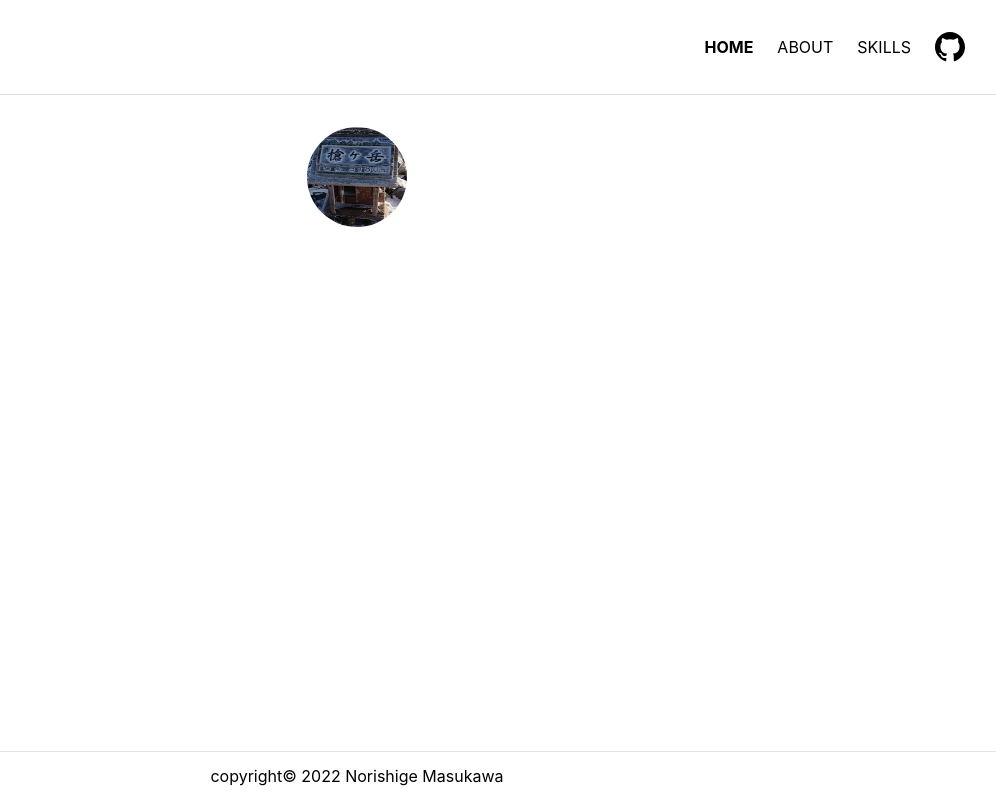
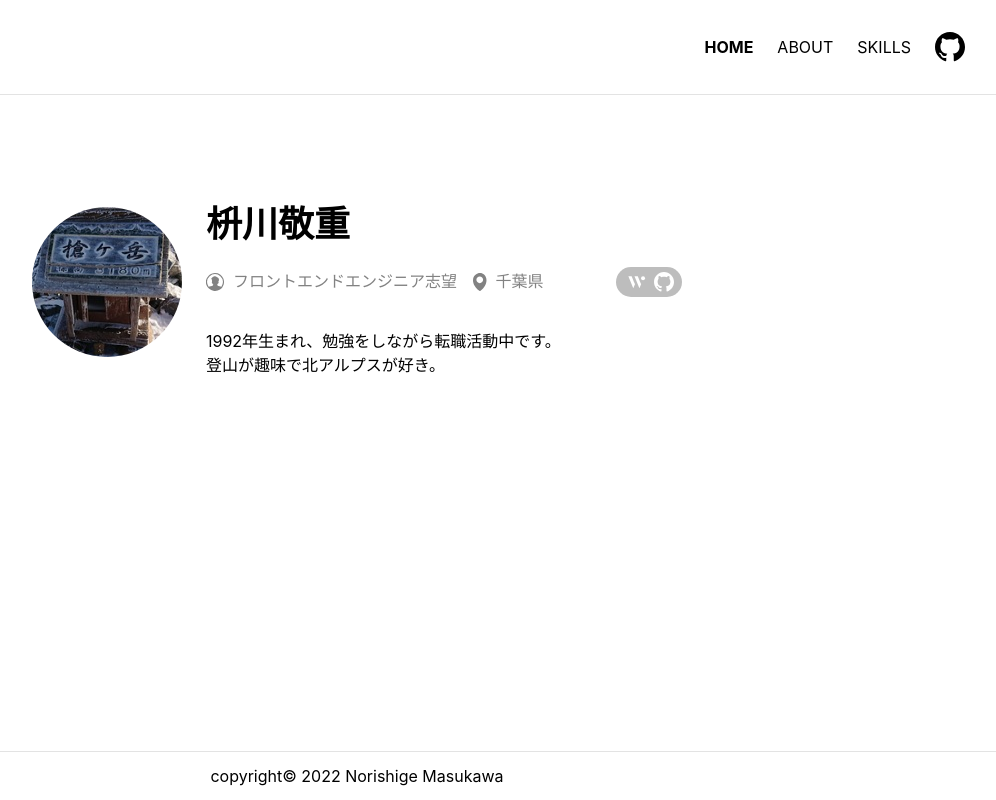
Before and after one commit to mskw-nori/my-portfolio-site, a Next.js app: page / in a window 1280 px wide. Shown: the whole page, without its empty margins (283-1279 px from the left). Built offline with nearby package versions, Linux system fonts and the light colour scheme; a web font is replaced by a local one.

Commit message:
create home profile ui

```diff
--- a/src/components/atoms/ProfileImage.tsx
+++ b/src/components/atoms/ProfileImage.tsx
@@ -5,11 +5,16 @@ import styles from '@/styles/modules/ProfileImage.module.css'
 
 import type { FC } from 'react'
 
-export const ProfileImage: FC = () => (
+type Props = {
+  width?: string | number
+  height?: string | number
+}
+
+export const ProfileImage: FC<Props> = ({ width = 100, height = 100 }) => (
   // TODO: wantedlyのページができたらリンクを切り替える
   <Link href="https://www.google.com">
     <a>
-      <Image className={styles.image} src="/profile.jpeg" alt="プロフィール画像" width="100px" height="100px" />
+      <Image className={styles.image} src="/profile.jpeg" alt="プロフィール画像" width={width} height={height} />
     </a>
   </Link>
 )
--- /dev/null
+++ b/src/components/atoms/icons/HumanIcon.tsx
@@ -0,0 +1,10 @@
+import { MySvg } from '@/components/atoms/icons/MySvg'
+
+import type { SvgIconProps } from '@/types/svg'
+import type { FC } from 'react'
+
+export const HumanIcon: FC<SvgIconProps> = props => (
+  <MySvg xmlns="http://www.w3.org/2000/svg" viewBox="0 0 122.88 122.88" {...props}>
+    <path d="M61.44,0a61.59,61.59,0,0,1,56.78,38l.07.18A61.43,61.43,0,0,1,18,104.88h0A61.54,61.54,0,0,1,4.66,84.94l-.07-.19A61.35,61.35,0,0,1,18,18h0A61.54,61.54,0,0,1,37.94,4.66l.18-.07A61.25,61.25,0,0,1,61.44,0ZM49.54,79.32c-2.14-1.83-4.2-3.89-4.54-7.65h-.28a3.79,3.79,0,0,1-1.87-.49,5.1,5.1,0,0,1-2.05-2.49c-.95-2.18-1.7-7.91.68-9.55L41,58.85l0-.64c-.1-1.15-.12-2.55-.14-4-.09-5.39-.2-11.91-4.53-13.22l-1.85-.56,1.22-1.51a70,70,0,0,1,10.84-11c4.17-3.28,8.41-5.47,12.56-6.1A15.09,15.09,0,0,1,71.3,25.22a23,23,0,0,1,3.27,3.28,13.93,13.93,0,0,1,9.78,5.72,19.89,19.89,0,0,1,3.18,6.42,22.34,22.34,0,0,1,.86,7.28,17.54,17.54,0,0,1-5.08,11.81,3.62,3.62,0,0,1,1.58.4c1.81,1,1.87,3.07,1.39,4.83-.47,1.47-1.06,3.17-1.63,4.6C84,71.5,83,71.86,81,71.65c-.08,4.18-2.8,6.18-5.47,8.49l.08.12a31.89,31.89,0,0,0,3.51,4.52.75.75,0,0,1,.12.14c6.19,4.38,19.56,5.44,25.34,8.66l.23.14a54.09,54.09,0,1,0-86.83,0h0l.23-.14C24,90.36,40.73,89.3,47,85a19.43,19.43,0,0,0,1.43-2.77c.41-1,.81-2,1.15-2.86Z" />
+  </MySvg>
+)
--- /dev/null
+++ b/src/components/atoms/icons/PinIcon.tsx
@@ -0,0 +1,14 @@
+import { MySvg } from '@/components/atoms/icons/MySvg'
+
+import type { SvgIconProps } from '@/types/svg'
+import type { FC } from 'react'
+
+export const PinIcon: FC<SvgIconProps> = props => (
+  <MySvg xmlns="http://www.w3.org/2000/svg" xmlnsXlink="http://www.w3.org/1999/xlink" xmlSpace="preserve" x="0px" y="0px" viewBox="0 0 92.25 122.88" enableBackground="new 0 0 92.25 122.88" {...props}>
+    <path
+      fillRule="evenodd"
+      clipRule="evenodd"
+      d="M68.51,106.28c-5.59,6.13-12.1,11.62-19.41,16.06c-0.9,0.66-2.12,0.74-3.12,0.1 c-10.8-6.87-19.87-15.12-27-24.09C9.14,86.01,2.95,72.33,0.83,59.15c-2.16-13.36-0.14-26.22,6.51-36.67 c2.62-4.13,5.97-7.89,10.05-11.14C26.77,3.87,37.48-0.08,48.16,0c10.28,0.08,20.43,3.91,29.2,11.92c3.08,2.8,5.67,6.01,7.79,9.49 c7.15,11.78,8.69,26.8,5.55,42.02c-3.1,15.04-10.8,30.32-22.19,42.82V106.28L68.51,106.28z M46.12,23.76 c12.68,0,22.95,10.28,22.95,22.95c0,12.68-10.28,22.95-22.95,22.95c-12.68,0-22.95-10.27-22.95-22.95 C23.16,34.03,33.44,23.76,46.12,23.76L46.12,23.76z"
+    />
+  </MySvg>
+)
--- /dev/null
+++ b/src/components/atoms/icons/WantedlyIcon.tsx
@@ -0,0 +1,18 @@
+import { MySvg } from '@/components/atoms/icons/MySvg'
+
+import type { SvgIconProps } from '@/types/svg'
+import type { FC } from 'react'
+
+export const WantedlyIcon: FC<SvgIconProps> = props => (
+  <MySvg xmlns="http://www.w3.org/2000/svg" viewBox="0 0 500 394" {...props}>
+    <circle cx="375" cy="122.95" r="38.98" />
+    <path
+      fillRule="evenodd"
+      d="M217.17,234.77c-2.34-1.52-9-10.45-27.42-54.44-1.15-2.76-2.22-5.14-3.23-7.18l-3.77-9.08L150.47,86.12H85.89l32.29,77.95,32.29,78,29.82,72a2.68,2.68,0,0,0,4.94,0l32.45-77.68A1.34,1.34,0,0,0,217.17,234.77Z"
+    />
+    <path
+      fillRule="evenodd"
+      d="M338.15,234.77c-2.34-1.52-9-10.45-27.42-54.44-1.15-2.76-2.23-5.14-3.24-7.19l-3.75-9.07L271.45,86.12H206.87l32.29,77.95,32.29,78,29.82,72a2.68,2.68,0,0,0,4.94,0l32.45-77.67A1.36,1.36,0,0,0,338.15,234.77Z"
+    />
+  </MySvg>
+)
--- a/src/pages/index.tsx
+++ b/src/pages/index.tsx
@@ -1,15 +1,59 @@
+import Link from 'next/link'
+
 import styles from '@/styles/modules/Home.module.css'
+
+import { GithubIcon } from '@/components/atoms/icons/GithubIcon'
+import { HumanIcon } from '@/components/atoms/icons/HumanIcon'
+import { PinIcon } from '@/components/atoms/icons/PinIcon'
+import { WantedlyIcon } from '@/components/atoms/icons/WantedlyIcon'
 
 import { ProfileImage } from '@/components/atoms/ProfileImage'
 import { MainWithHeaderAndFooter } from '@/components/templates/MainWithHeaderAndFooter'
 import { PageSection } from '@/components/templates/PageSection'
+import { THEME } from '@/constants/theme'
 
 import type { NextPageWithLayout } from '@/types/app'
 
 const Home: NextPageWithLayout = () => (
   <PageSection>
     <div className={styles.home_profile}>
-      <ProfileImage />
+      <div className={styles.home_profile__image}>
+        <ProfileImage width={150} height={150} />
+      </div>
+      <div className={styles.home_profile__info}>
+        <h1 className={styles.home_profile__name}>枡川敬重</h1>
+        <div className={styles.home_profile__details}>
+          <ul className={styles.home_profile__occupation}>
+            <li className={styles.home_profile__occupation_item}>
+              <HumanIcon height="18px" fill={THEME.colors.basics.textGray} />
+              &nbsp; フロントエンドエンジニア志望
+            </li>
+            <li className={styles.home_profile__occupation_item}>
+              <PinIcon height="18px" fill={THEME.colors.basics.textGray} />
+              &nbsp; 千葉県
+            </li>
+          </ul>
+          <div className={styles.home_profile__icons}>
+            {/* TODO: wantedly作成後hrefを差し替える。 */}
+            <Link href="https://google.com">
+              <a target="_blank">
+                <WantedlyIcon height="20px" fill="#fff" />
+              </a>
+            </Link>
+            &nbsp;
+            <Link href="https://github.com/mskw-nori">
+              <a target="_blank">
+                <GithubIcon width="20px" fill="#fff" />
+              </a>
+            </Link>
+          </div>
+        </div>
+        <p className={styles.home_profile__description}>
+          1992年生まれ、勉強をしながら転職活動中です。
+          <br />
+          登山が趣味で北アルプスが好き。
+        </p>
+      </div>
     </div>
   </PageSection>
 )
--- a/src/styles/modules/Home.module.css
+++ b/src/styles/modules/Home.module.css
@@ -1,3 +1,48 @@
+/* TODO: スマホサイズの時のデザインを追記する */
 .home_profile {
-  text-align: center;
+  display: flex;
+  max-width: 650px;
+  padding-top: 5rem;
+  margin: auto;
 }
+
+.home_profile__image {
+  margin-right: 1.5rem;
+}
+
+.home_profile__info {
+  flex: 1;
+}
+
+.home_profile__name {
+  font-family: Noto Sans JP;
+  font-weight: bold;
+  font-size: 2.25rem;
+  margin-bottom: 1.5rem;
+}
+
+.home_profile__details {
+  display: flex;
+  justify-content: space-between;
+  align-items: center;
+  margin-bottom: 2rem;
+}
+
+.home_profile__occupation {
+  display: flex;
+  color: var(--basics-textGray);
+}
+.home_profile__occupation_item:not(:last-child) {
+  margin-right: 1rem;
+}
+
+.home_profile__icons {
+  display: inline-block;
+  background-color: var(--basics-normalGray);
+  border-radius: 36px;
+  padding: 5px 8px;
+}
+
+.home_profile__description {
+  line-height: 1.5rem;
+}
```
